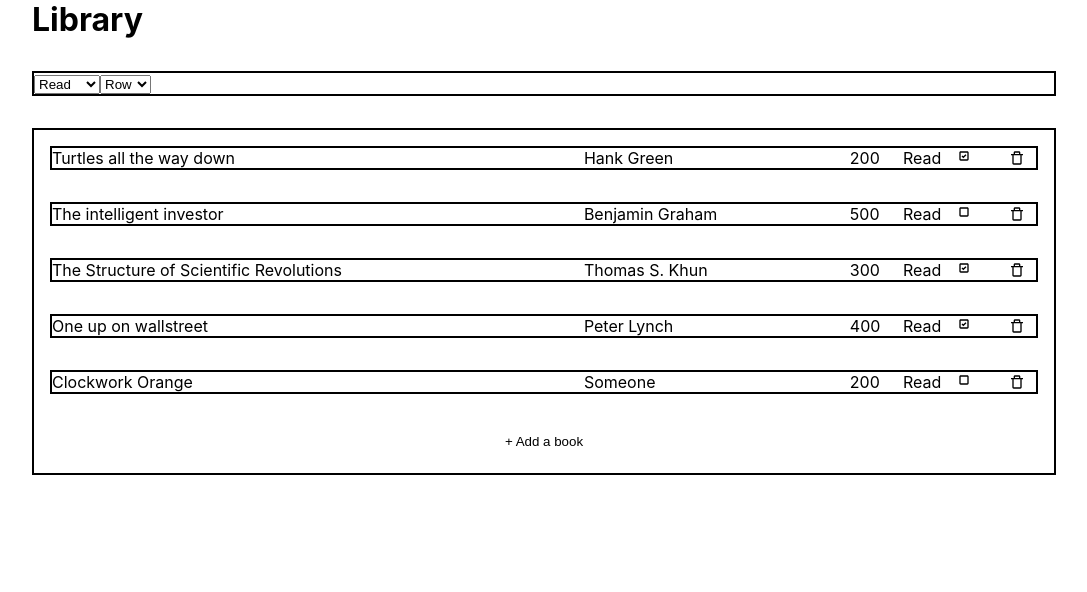
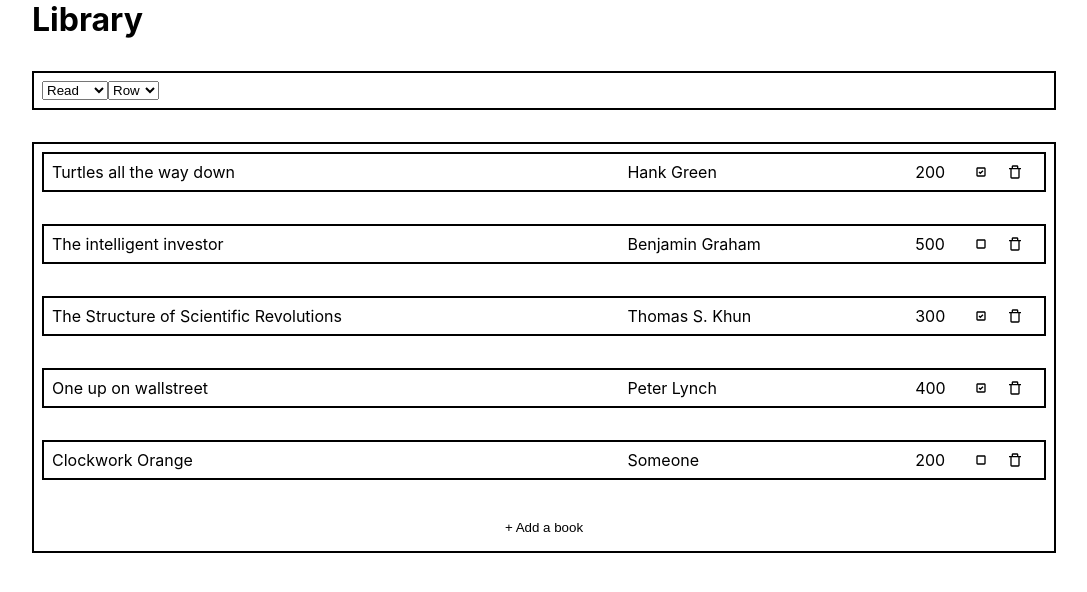
Before and after one commit to EricLiIIT/library, a React (Create React App) app: page / in a window 1280 px wide. Shown: the top 592 px of the page, without its empty margins (96-1183 px from the left). Built offline with nearby package versions, Linux system fonts and the light colour scheme.

Commit message:
style: add padding

```diff
--- a/src/App.css
+++ b/src/App.css
@@ -11,6 +11,7 @@
     width: 80vw;
     display: grid;
     gap: 2rem;
+    max-width: 70rem;
     grid-template-areas: "modal modal modal" "sort sort sort" "book-container book-container book-container";
 }
 
--- a/src/Components/Book/Book.js
+++ b/src/Components/Book/Book.js
@@ -1,5 +1,5 @@
 import { React, useState } from "react";
-import { BiTrashAlt, BiSolidCheckboxChecked, BiCheckbox, BiCheckboxChecked } from "react-icons/bi";
+import { BiTrashAlt, BiCheckbox, BiCheckboxChecked } from "react-icons/bi";
 
 export default function Book(props) {
   function handleDelete() {
@@ -12,9 +12,9 @@ export default function Book(props) {
       <div className="title">{props.book.title}</div>
       <div className="author">{props.book.author}</div>
       <div className="pages">{props.book.pages}</div>
-      <div className="readStatus">Read</div>
       <div className="checkbox">
-        {(readStatus) ? <BiCheckboxChecked onClick={() => setReadStatus(!readStatus)}/> :
+        {(readStatus) ?
+        <BiCheckboxChecked onClick={() => setReadStatus(!readStatus)}/> :
         <BiCheckbox onClick={() => setReadStatus(!readStatus)}/>
         }
       </div>
--- a/src/Components/Books/BookContainer.css
+++ b/src/Components/Books/BookContainer.css
@@ -35,6 +35,7 @@ button:hover {
 
 .row {
     display: flex;
+    padding: 0.5rem;
     border-style: solid;
     border-width: 2px;
 }
@@ -59,7 +60,10 @@ button:hover {
 }
 
 .checkbox {
-    flex: 0.1;
+    display: flex;
+    align-items: center;
+    flex: 0.06;
+    cursor: pointer;
 }
 
 .readStatus {
@@ -73,4 +77,5 @@ button:hover {
     display: grid;
     border-style: solid;
     border-width: 2px;
+    padding: 0.5rem;
 }
--- a/src/Components/Sort/Sort.css
+++ b/src/Components/Sort/Sort.css
@@ -1,4 +1,7 @@
 .toolbar {
-  border-style: solid;
-  border-width: 2px;
+    display: flex;
+    padding: 0.5rem;
+    align-items: center;
+    border-style: solid;
+    border-width: 2px;
 }
```
Lines whose indentation alone changed are shown as unchanged.
